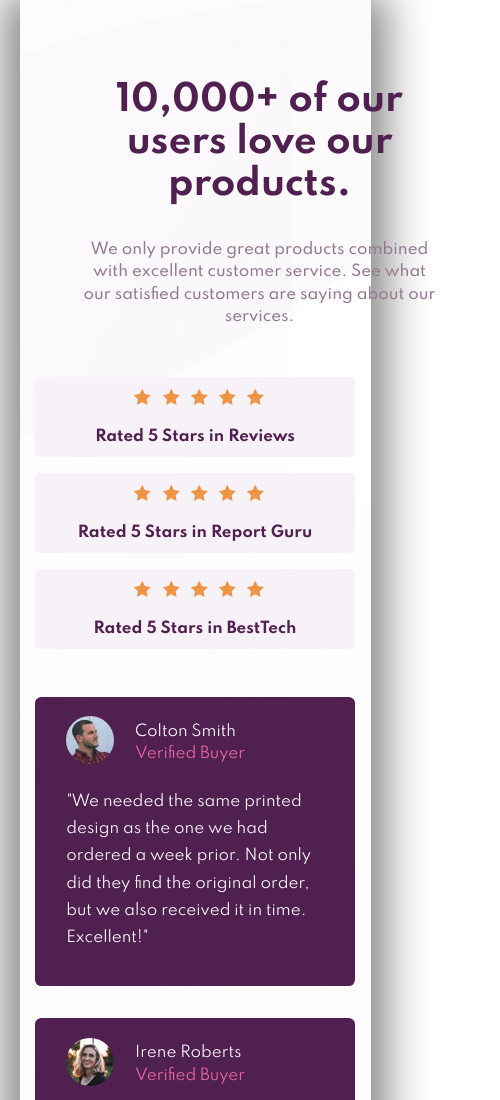
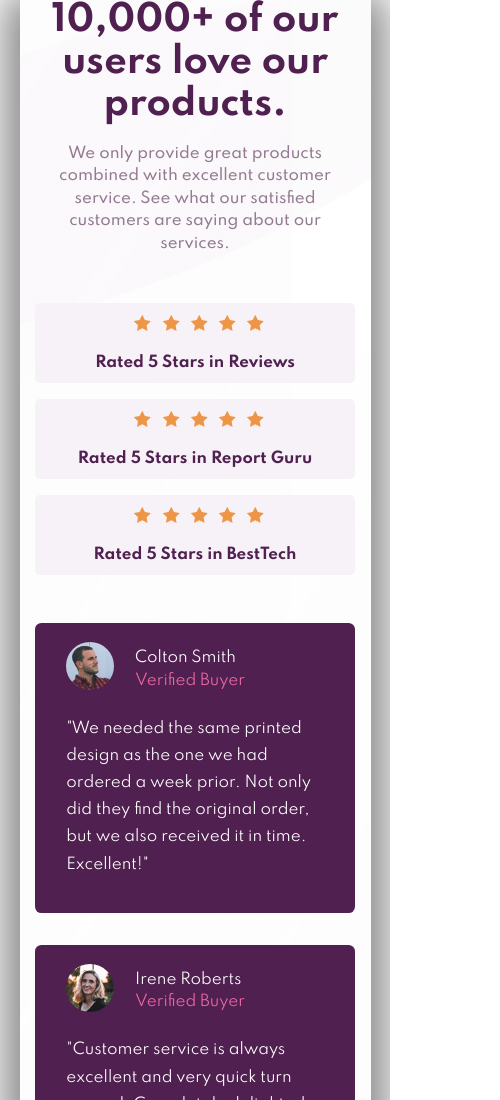
Before and after one commit to ricky80l/social-proof-section-master, a plain HTML site: page index.html in a window 390 px wide. Shown: the top 1100 px of the page, 500 px wide, since content can reach past the window. Drawn offline with nearby package versions, Linux system fonts and the light colour scheme.

Commit message:
Add files via upload

```diff
--- a/css/styles.css
+++ b/css/styles.css
@@ -239,6 +239,9 @@ h1,
 }
 
 @media screen and (max-width:991px) {
+    .description {
+        padding: 0 5% 1rem;
+    }
     .first,
     .second,
     .third,
@@ -265,6 +268,7 @@ h1,
         margin: 0 auto !important;
     }
     .first-row {
+        width: 100%;
         text-align: center;
         margin: 0 auto;
     }
@@ -283,10 +287,8 @@ h1,
         }
         h1 {
             font-size: 2.2rem;
-            padding: 5rem 4rem 1rem;
-        }
-        .description {
-            padding: 0 4rem 1rem;
+            padding: 5rem auto 1rem;
+            width: ;
         }
     }
 }
```
